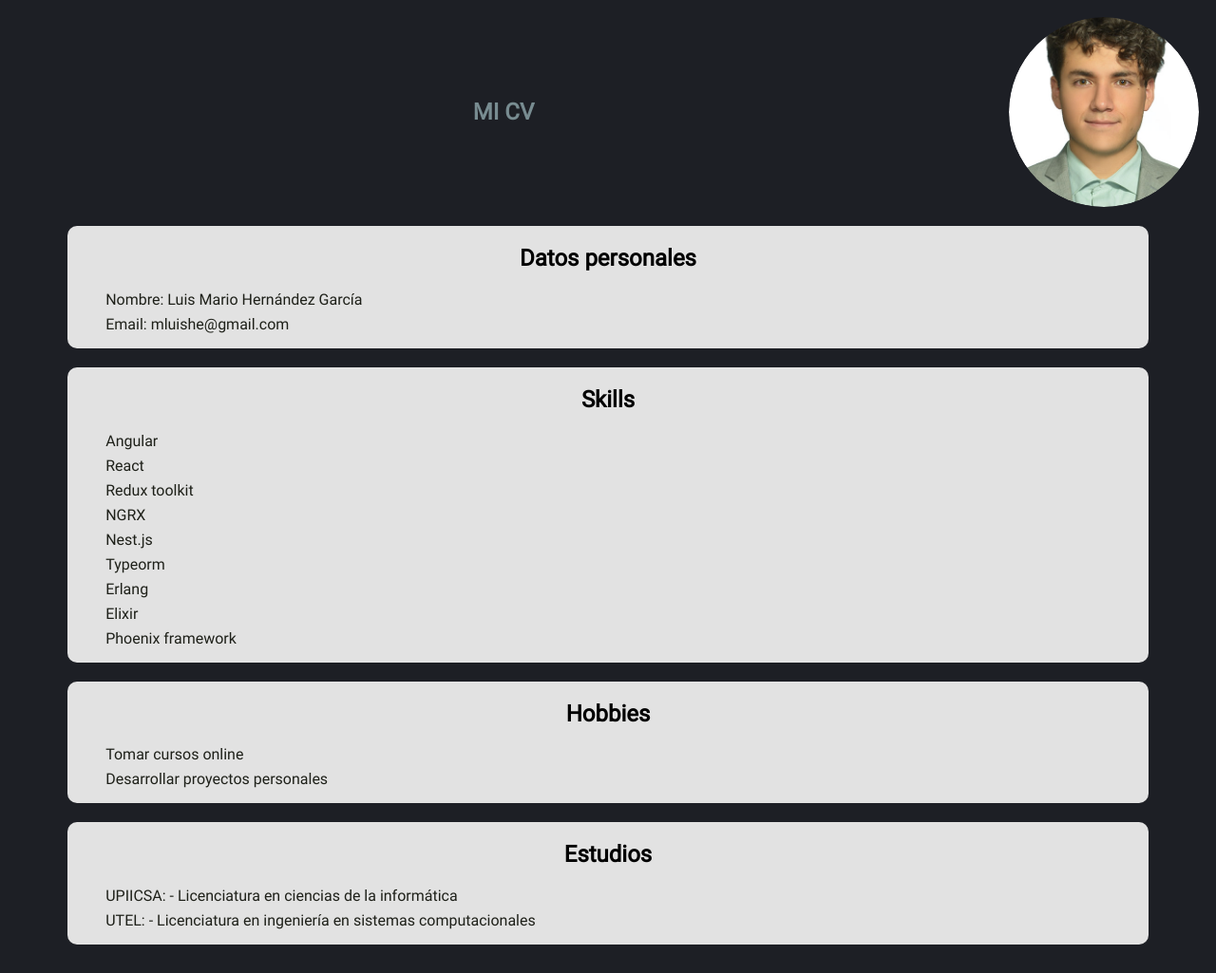
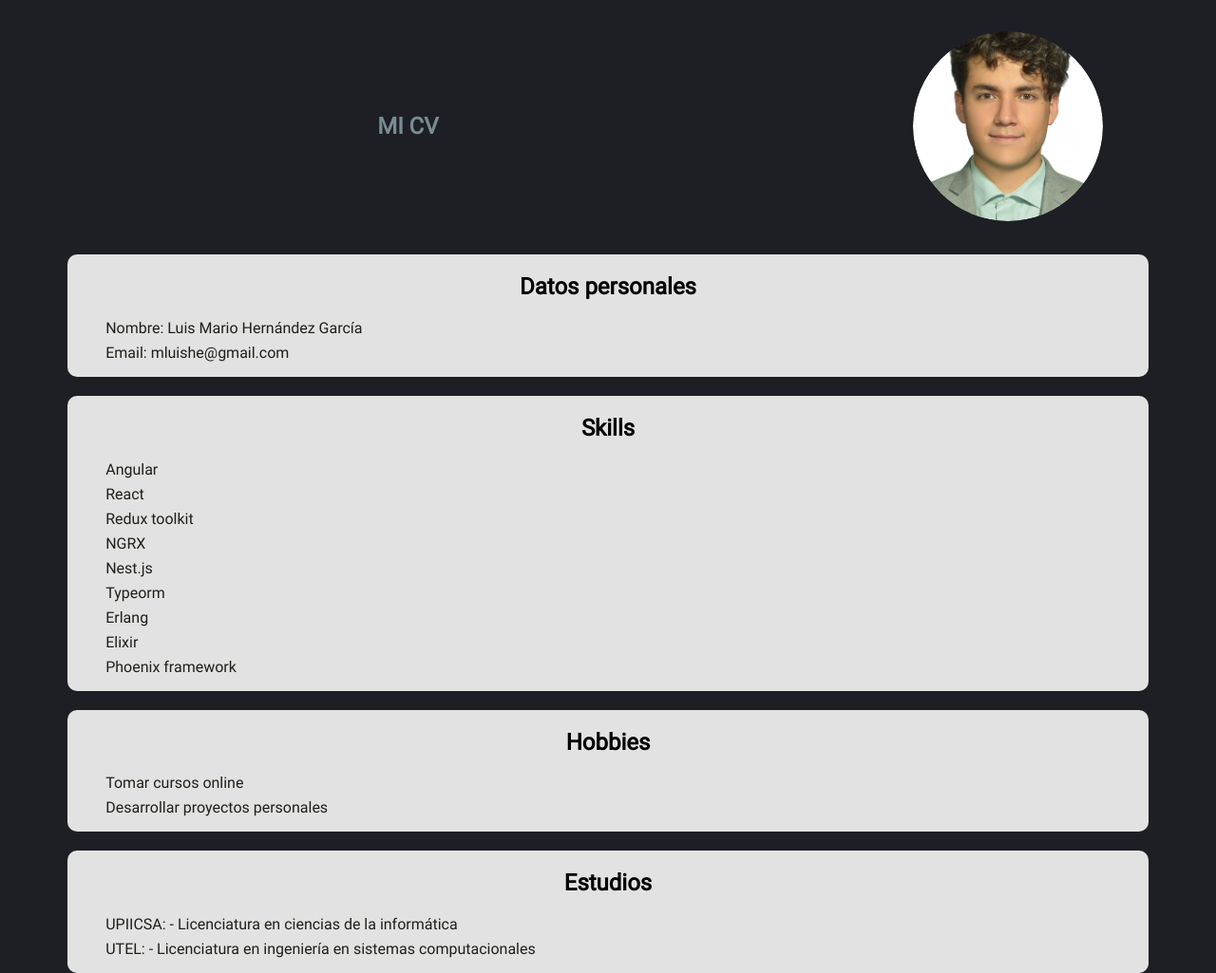
Before and after one commit to xHaches/cv, a plain HTML site: page index.html in a window 1280 px wide. Shown: the whole page at 95% size. Drawn offline with Linux system fonts and the light colour scheme.

Commit message:
v2 con grid

```diff
--- a/styles/header.css
+++ b/styles/header.css
@@ -1,14 +1,9 @@
 .header {
-  display: flex;
+  display: grid;
   width: 100%;
-  justify-content: flex-end;
-}
-
-.title__container {
-  flex: 1; /* usar el espacio disponible y no ovalar la imagen */
-  display: flex;
-  justify-content: center;
-  align-items: center;
+  grid-template-columns: 2fr 1fr;
+  grid-template-rows: 250px;
+  place-items: center;
 }
 
 .title {
```
